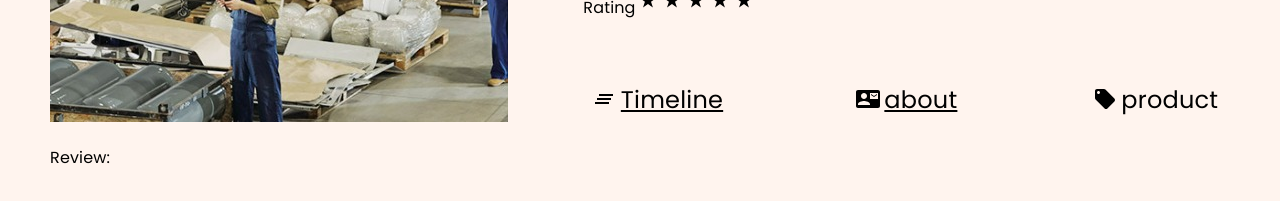
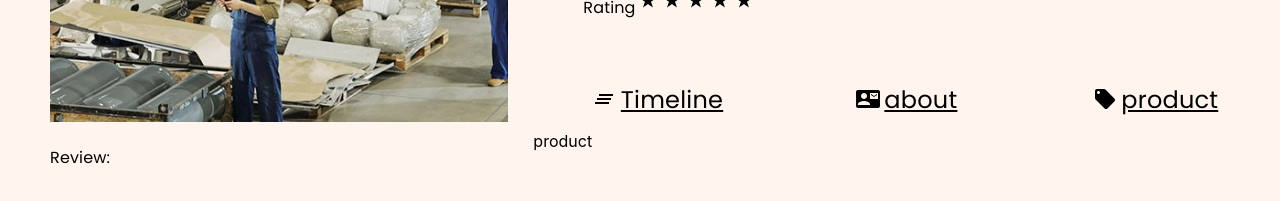
Before and after one commit to kulkarni-anish/Wingineers_hackathon, a React (Create React App) app in the folder frontend/: page /Profile/product in a window 1280 px wide. Shown: the part 310-511 px from the top of the page. Built offline with nearby package versions, Linux system fonts and the light colour scheme.

Commit message:
added routin to about and product form in profile page

```diff
--- /dev/null
+++ b/frontend/src/components/AboutManu.js
@@ -0,0 +1,7 @@
+import React from "react";
+
+const AboutManu = () => {
+  return <div>about</div>;
+};
+
+export default AboutManu;
--- /dev/null
+++ b/frontend/src/components/ProductForm.js
@@ -0,0 +1,7 @@
+import React from "react";
+
+const ProductForm = () => {
+  return <div>product</div>;
+};
+
+export default ProductForm;
--- a/frontend/src/components/loginWith.js
+++ b/frontend/src/components/loginWith.js
@@ -77,7 +77,7 @@ const LoginWith = () => {
             className="styledButton"
             onClick={formik.handleSubmit}
           >
-            <Link to="otp/*">Login</Link>
+            <Link to="otp/">Login</Link>
           </Button>
         </Grid>
 
--- a/frontend/src/pages/manufacturerProfile.js
+++ b/frontend/src/pages/manufacturerProfile.js
@@ -3,6 +3,8 @@ import About from "../components/aboutManufacturer";
 import Grid from "@mui/material/Grid";
 import Typography from "@mui/material/Typography";
 import BasicTable from "../components/aboutManufacturer";
+import AboutManu from "../components/AboutManu";
+import ProductForm from "../components/ProductForm";
 import NavBar from "../components/navBar";
 import { BrowserRouter as Router, Link, Route, Routes } from "react-router-dom";
 import "../styles/manufacturerProfile.scss";
@@ -52,19 +54,21 @@ function Profile() {
             <Grid item xs={4}>
               <Typography className="manufacturerProfile-link">
                 <ContactMailIcon className="manufacturerProfile-link-icon" />
-                <Link to="/about"> about</Link>
+                <Link to="about"> about</Link>
               </Typography>
             </Grid>
             <Grid item xs={4}>
               <Typography className="manufacturerProfile-link">
                 <LocalOfferIcon className="manufacturerProfile-link-icon" />
-                product
+                <Link to="product"> product</Link>
               </Typography>
             </Grid>
           </Grid>
 
           <Routes>
             <Route path="timeline" element={<BasicTable />} />
+            <Route path="about" element={<AboutManu />} />
+            <Route path="product" element={<ProductForm />} />
           </Routes>
         </Grid>
       </Grid>
```
Also changed, not shown: frontend/src/components/aboutManufacturer.js (+0 -7 lines), frontend/src/components/productsManufacturer.js (deleted).
